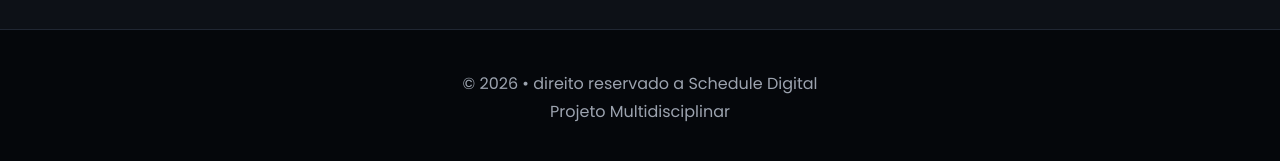
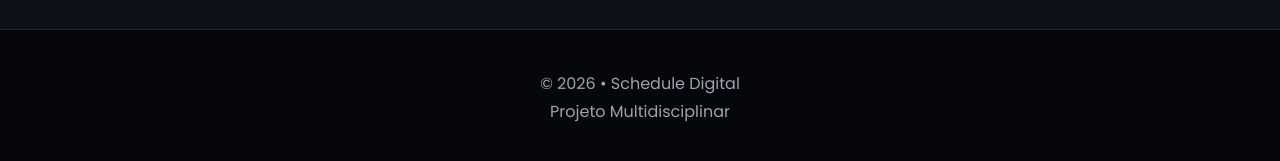
Before and after one commit to bugboo/pmd-SCHEDULE-digital, a plain HTML site: page index.html in a window 1280 px wide. Shown: the part 3615-3776 px from the top of the page. Drawn offline with Linux system fonts and the light colour scheme.

Commit message:
atualização

```diff
--- a/index.html
+++ b/index.html
@@ -398,7 +398,7 @@
 
 <p>
 
-© 2026 • direito reservado a Schedule Digital
+© 2026 • Schedule Digital
 
 <br>
 
```
